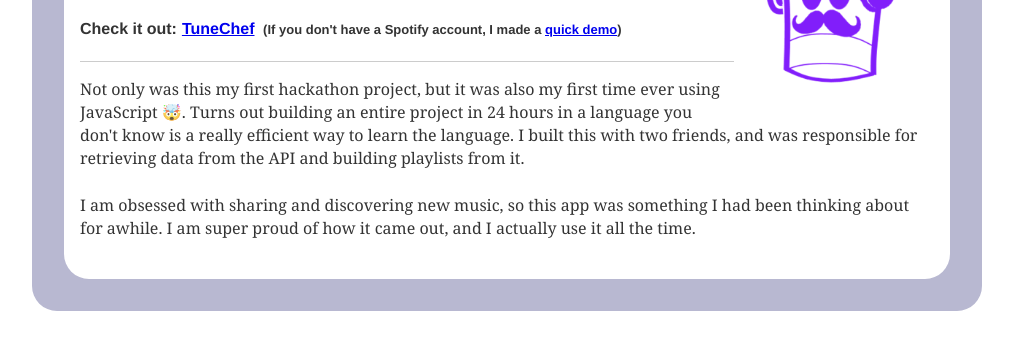
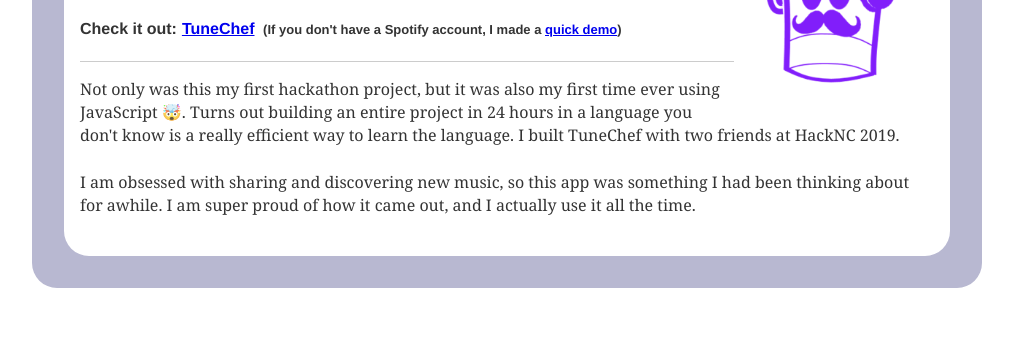
Before and after one commit to bajunkins/Portfolio-Gatsby, a Gatsby site: page /tunechef in a window 1280 px wide. Shown: the part 285-634 px from the top of the page, without its empty margins (133-1146 px from the left). Built offline with nearby package versions, Linux system fonts and the light colour scheme; Gatsby itself is replaced by a stand-in of ours.

Commit message:
tunechef description tweak

```diff
--- a/src/pages/tunechef.js
+++ b/src/pages/tunechef.js
@@ -28,8 +28,7 @@
       Not only was this my first hackathon project, but it was also my first time ever using
       JavaScript 🤯. Turns out building an entire project in 24 hours in a
       language you don't know is a really efficient way to learn the
-      language. I built this with two friends,
-      and was responsible for retrieving data from the API and building playlists from it.
+      language. I built TuneChef with two friends at HackNC 2019.
     </p>
 
     <p>
```
